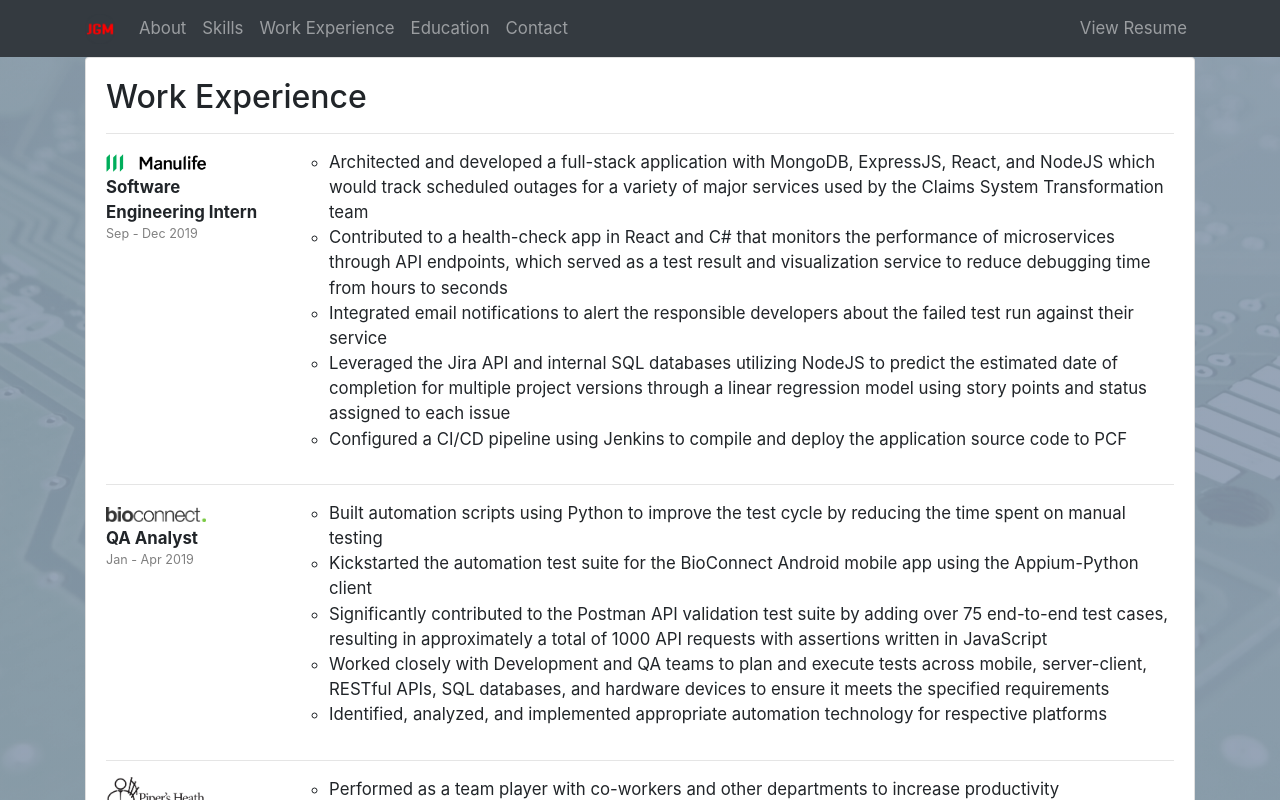
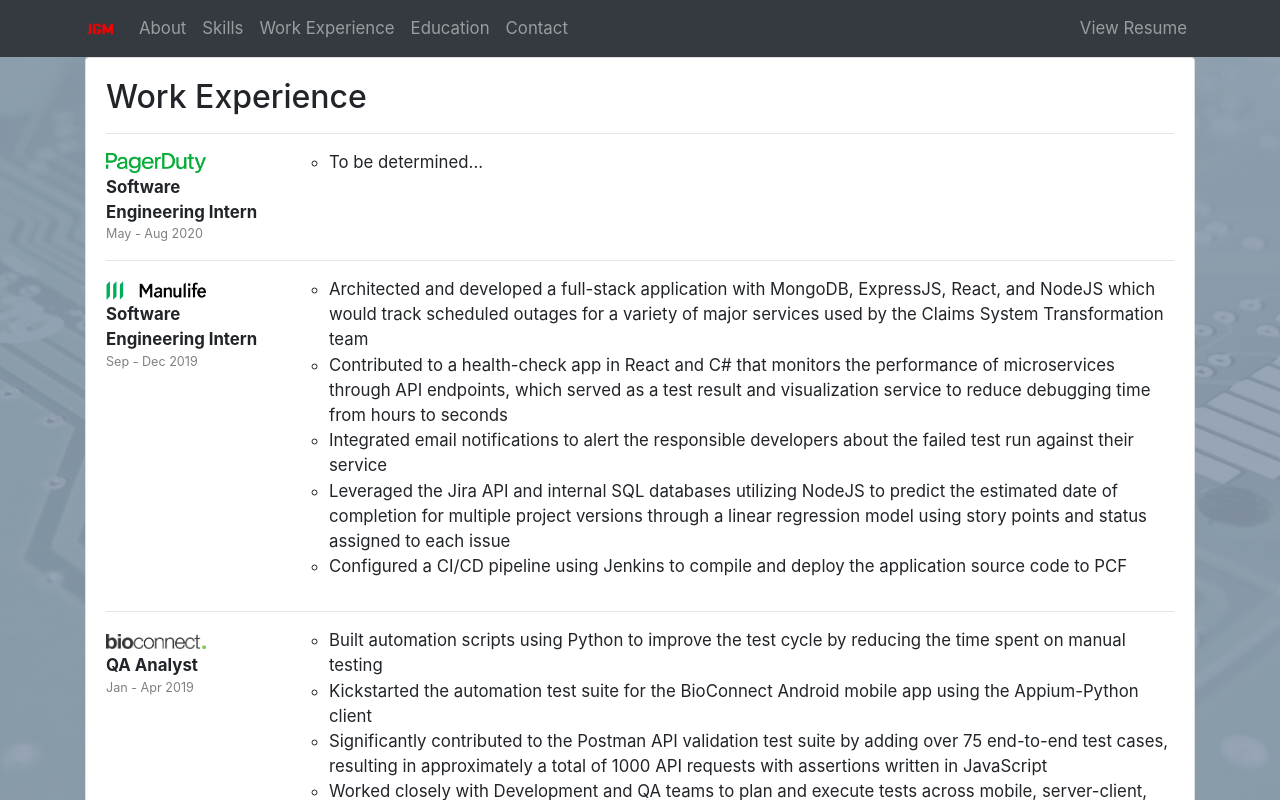
Before and after one commit to gmjesus/Personal_website, a React (Create React App) app: page /work in a window 1280 px wide. Shown: the top 800 px of the page. Built offline with nearby package versions, Linux system fonts and the light colour scheme.

Commit message:
update work experience

```diff
--- a/src/Components/Work.js
+++ b/src/Components/Work.js
@@ -9,6 +9,16 @@
   }, [])
 
   const data = [
+    {
+      "title": "Software Engineering Intern",
+      "company": "PagerDuty",
+      "company_link": "https://www.pagerduty.com/",
+      "image": require("../Images/pagerduty.png"),
+      "dates": "May - Aug 2020",
+      "details": [
+        "To be determined..."
+      ]
+    },
     {
       "title": "Software Engineering Intern",
       "company": "Manulife",
```
Also changed, not shown: src/Images/pagerduty.png (added).
